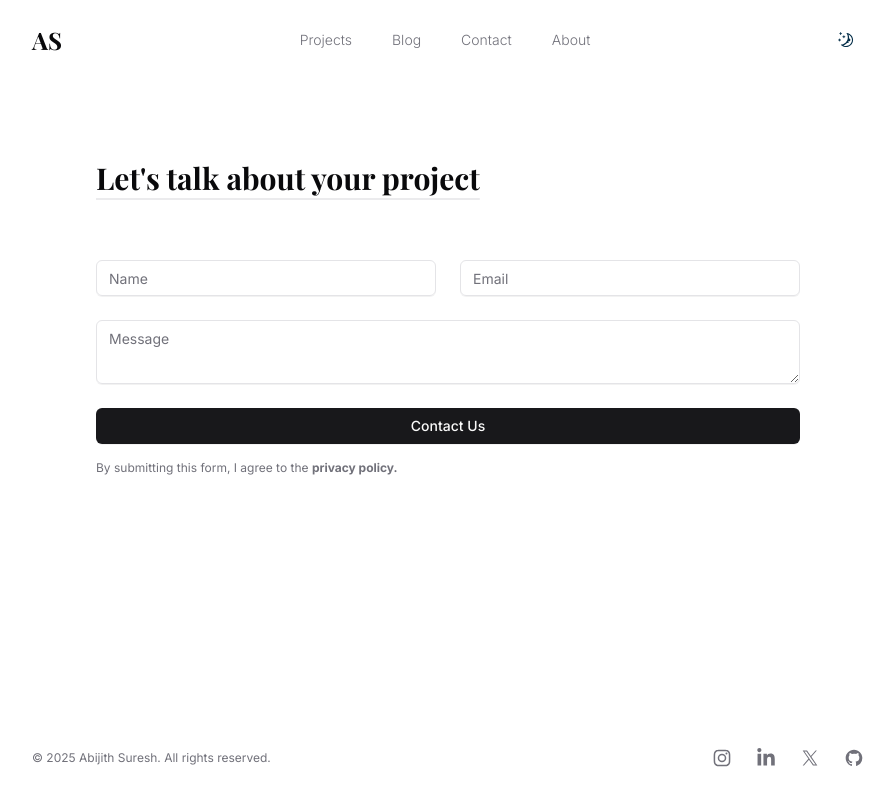
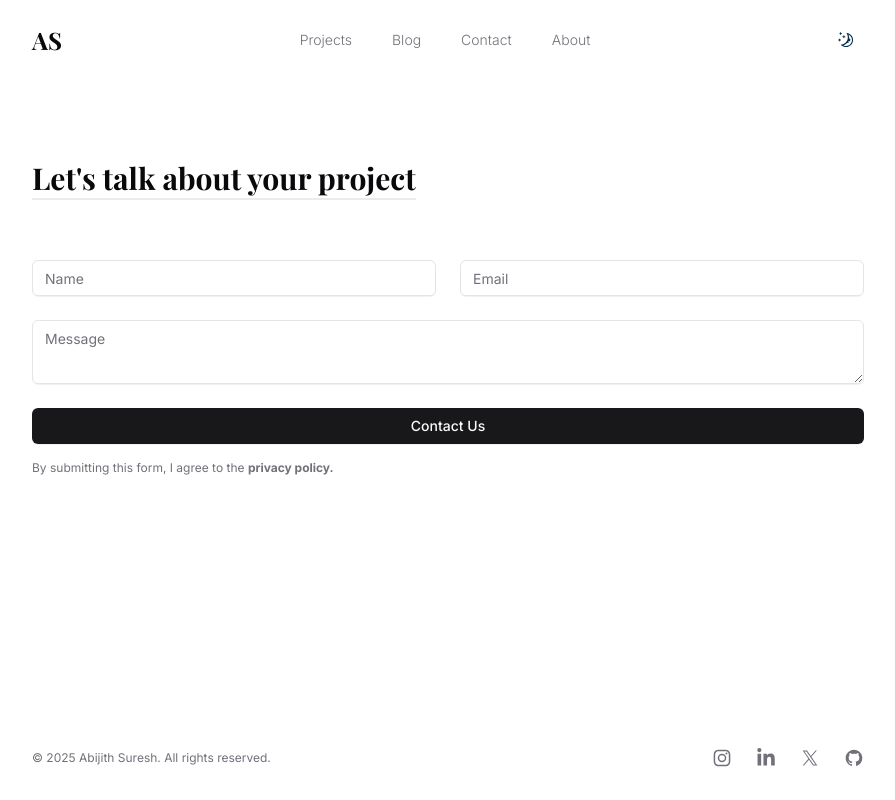
Before and after one commit to abijith-suresh/abijith-suresh.github.io, a Next.js app: page /contact in a window 1280 px wide. Shown: the whole page, without its empty margins (192-1087 px from the left). Built offline with nearby package versions, Linux system fonts and the light colour scheme; no server answers; a web font is replaced by a local one.

Commit message:
fix: Align contact page width with other pages

```diff
--- a/src/app/contact/page.tsx
+++ b/src/app/contact/page.tsx
@@ -9,7 +9,7 @@ export default function Contact() {
   return (
     <PageTransition>
       <section className='pt-40 pb-24'>
-        <div className='container max-w-3xl'>
+        <div className='container max-w-4xl'>
           <h2 className='title'>Let&apos;s talk about your project</h2>
 
           <ContactForm />
```
